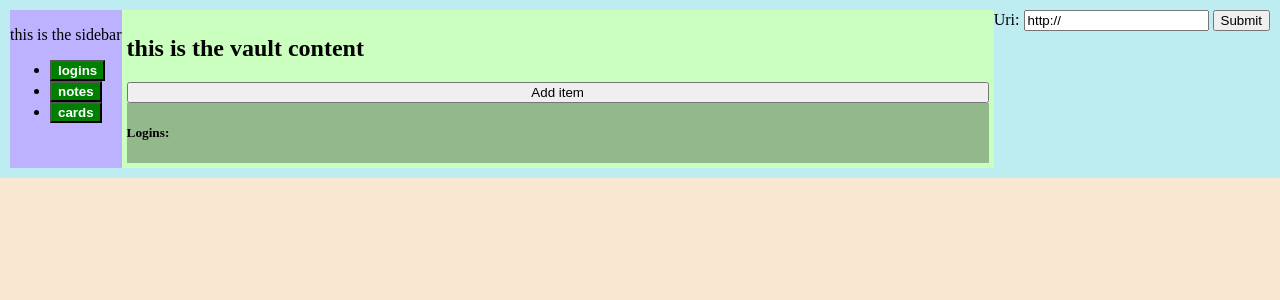
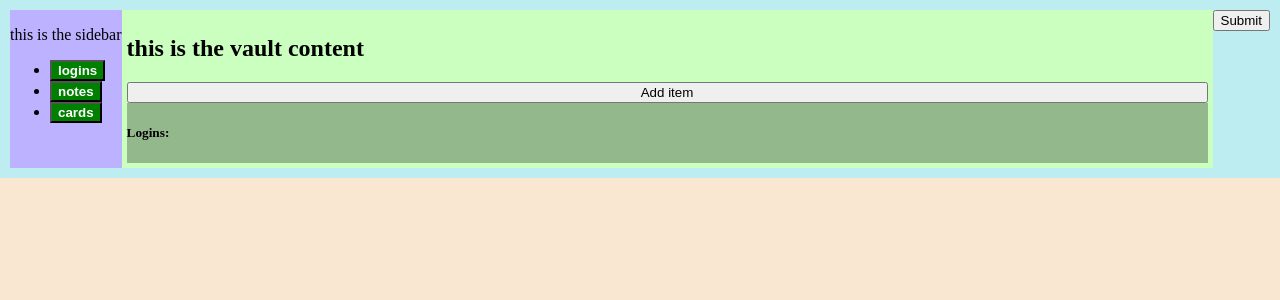
Before and after one commit to Benedict-arowo/capstone, a Django app: page / in a window 1280 px wide. Shown: the part 63-363 px from the top of the page. Run offline with Django 4.2, Linux system fonts and the light colour scheme; a user stored in the database is signed in; data comes from the database, SQL or seed files in the repository; data that the repository does not hold is empty; some libraries are stand-ins or nearby versions.

Commit message:
started multi page branch

```diff
--- a/keymdall/vault/static/vault/script.js
+++ b/keymdall/vault/static/vault/script.js
@@ -1,7 +1,6 @@
 document.addEventListener("DOMContentLoaded", function () {
   const url = new URL(document.URL);
   const base_path = url.pathname.split("/")[1];
-  document.querySelector('#new-item').remove();
 
 
   //   on access if not autheticated, will be redirected to login page
@@ -95,7 +94,7 @@
 function view_element(event) {
   // hides all section in aside, shows the one for element display
   const aside = document.querySelector("aside");
-//   aside.querySelector('#new-item').style.display = "none";
+  aside.querySelector('#new-item').style.display = "none";
 //   aside.querySelector('#new-item').remove();
   const element_content = document.querySelector("#element-content");
   element_content.style.display = "block";
@@ -108,7 +107,6 @@
   fetch(`edit/${elem_type}=${elem_id}`)
     .then((response) => response.text())
     .then((form) => {
-        console.log(form);
         element_content.lastChild.remove();
         //   qua si distacca come vorrei farlo, una volta preso il valore del coso, dovrei inserirlo in un template, ma senza la modifica, per poi inserire la modifica solo quando richiesto da EDIT
       const edit_form = document.querySelector('#edit')
--- a/keymdall/vault/templates/vault/item_template.html
+++ b/keymdall/vault/templates/vault/item_template.html
@@ -4,7 +4,6 @@
     {%csrf_token%}
 
     {{form.as_div | safe}}
-    {{uri_field | safe}}
 
 <input type="submit" value="Submit" name="edit_login">
 
--- a/keymdall/vault/templates/vault/new_item.html
+++ b/keymdall/vault/templates/vault/new_item.html
@@ -5,7 +5,7 @@
             <div id="element-form">
 
                 {{entry_form.as_div | safe}}
-                {{uri_field}}
+                {{uri_field | safe}}
             </div>
                 <input type="submit" value="Submit" name="add_login">
     </form>
```
